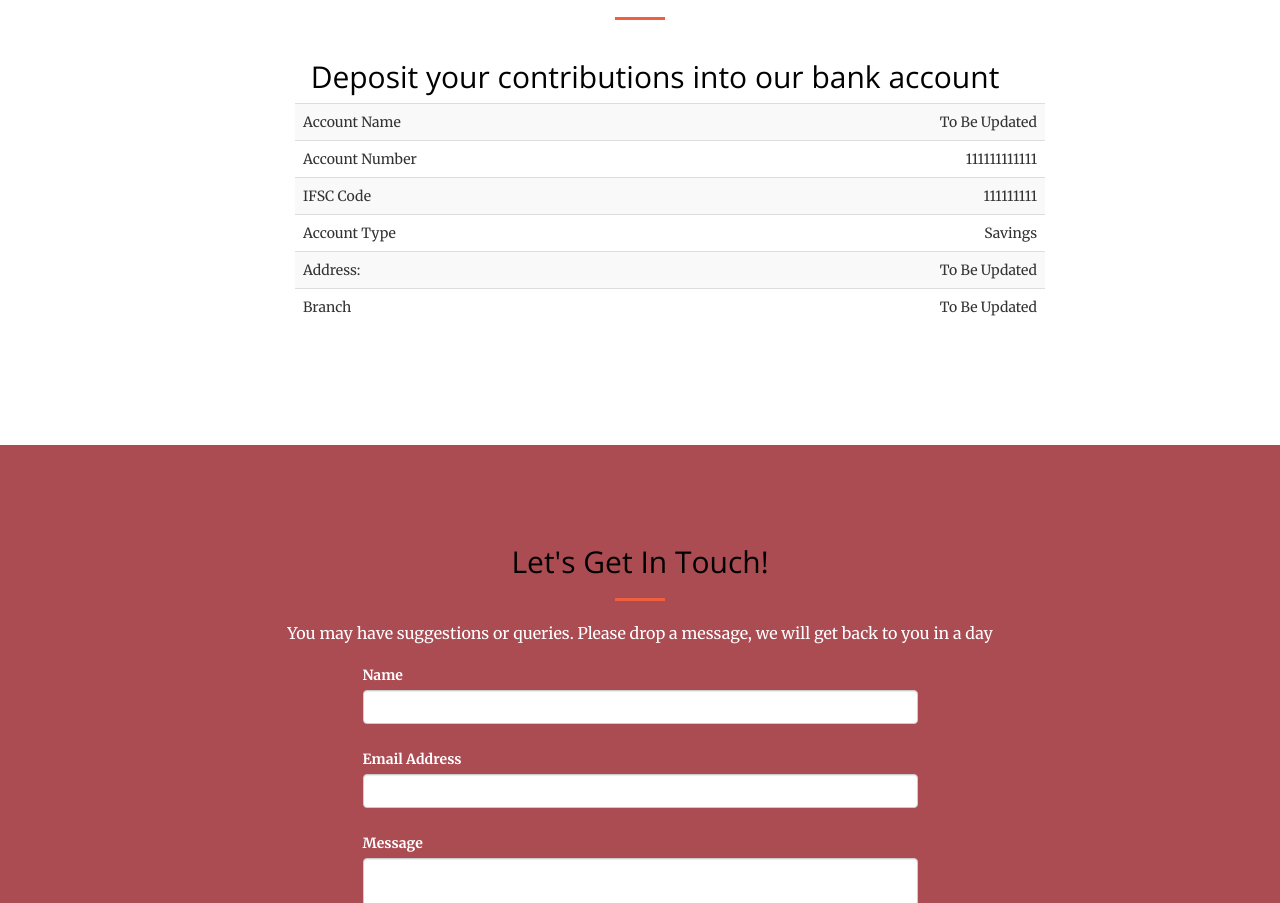
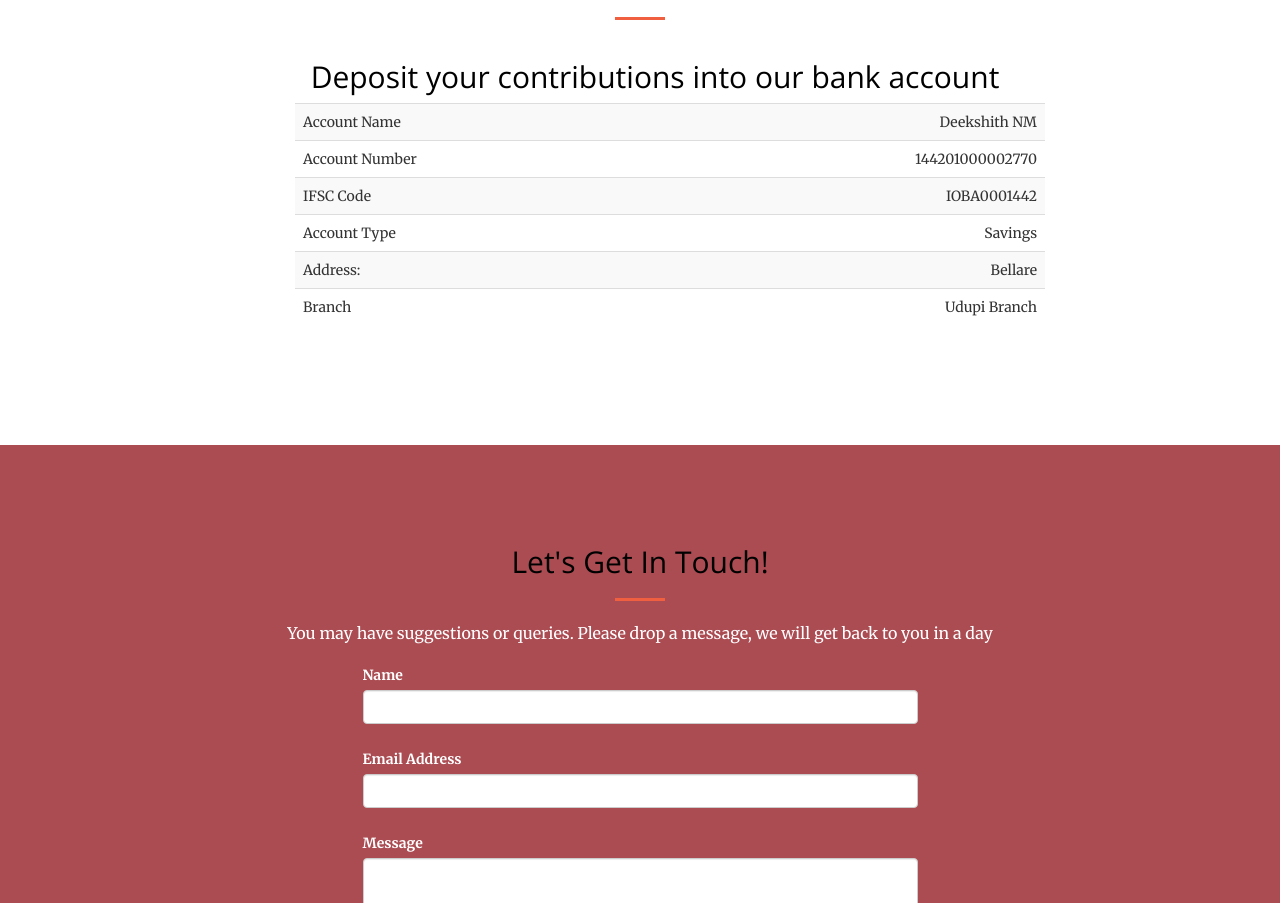
Before and after one commit to enrichalife/enrichalife.github.io, a plain HTML site: page index.html in a window 1280 px wide. Shown: the part 2893-3796 px from the top of the page. Drawn offline with nearby package versions, Linux system fonts and the light colour scheme.

Commit message:
Account updation

```diff
--- a/index.html
+++ b/index.html
@@ -198,15 +198,15 @@ Let us join together,enjoy the responsibility and give wings to their dreams .</
                             <tbody>
                                 <tr>
                                     <td class="boldCol text-left">Account Name</td>
-                                    <td class="text-right">To Be Updated</td>
+                                    <td class="text-right">Deekshith NM</td>
                                 </tr>
                                 <tr>
                                     <td class="boldCol text-left">Account Number</td>
-                                    <td class="text-right">111111111111</td>
+                                    <td class="text-right">144201000002770</td>
                                 </tr>
                                 <tr>
                                     <td class="boldCol text-left">IFSC Code</td>
-                                    <td class="text-right">111111111</td>
+                                    <td class="text-right">IOBA0001442</td>
                                 </tr>
                                 <tr>
                                     <td class="boldCol text-left">Account Type</td>
@@ -214,11 +214,11 @@ Let us join together,enjoy the responsibility and give wings to their dreams .</
                                 </tr>
                                 <tr>
                                     <td class="boldCol text-left">Address:</td>
-                                    <td class="text-right">To Be Updated</td>
+                                    <td class="text-right">Bellare</td>
                                 </tr>
                                 <tr>
                                     <td class="boldCol text-left">Branch</td>
-                                    <td class="text-right">To Be Updated</td>
+                                    <td class="text-right">Udupi Branch</td>
 
                                 </tr>
                             </tbody>
```
